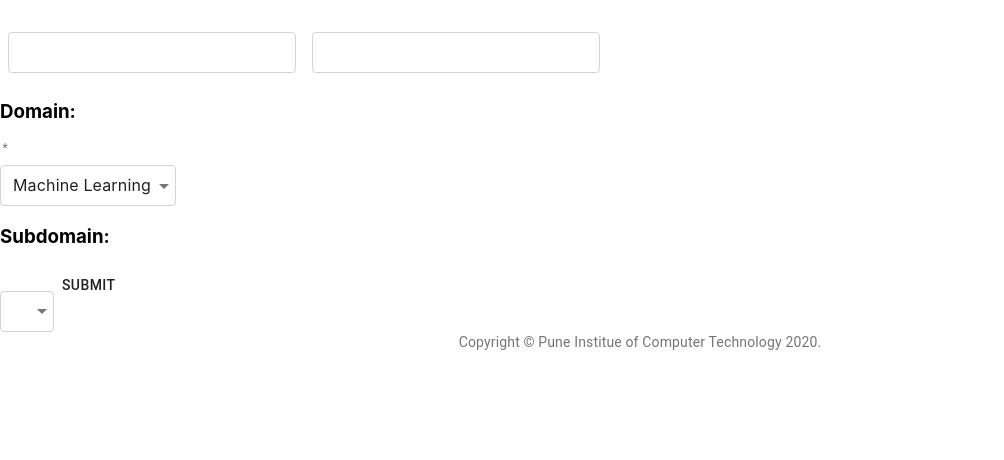
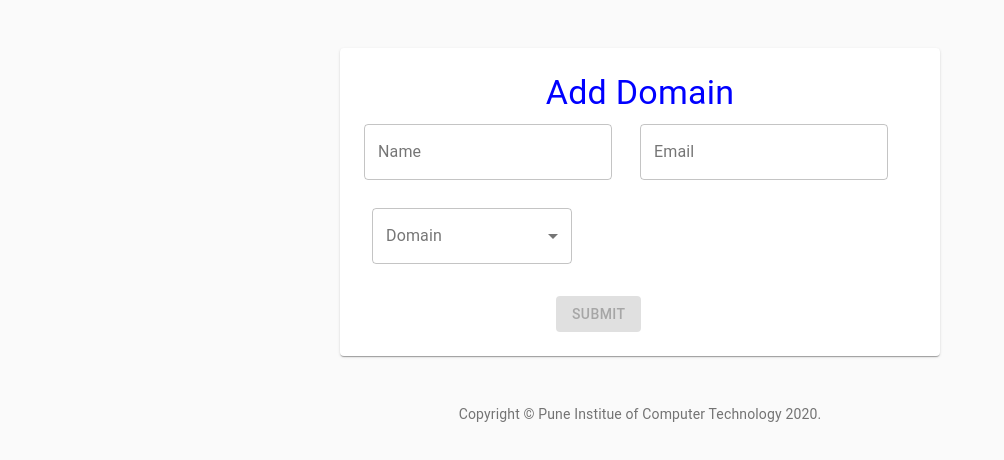
Before and after one commit to tejasdahad/dbms_pro, a React (Create React App) app: page /add_domain in a window 1280 px wide. Shown: the top 460 px of the page, without its empty margins (0-1004 px from the left). Built offline with nearby package versions, Linux system fonts and the light colour scheme; the HTML template or start-up script is replaced by a standard one.

Commit message:
Add domain completed

```diff
--- a/src/components/AddDomain.js
+++ b/src/components/AddDomain.js
@@ -1,4 +1,4 @@
-import React,{ useState } from 'react';
+import React,{ Fragment, useState } from 'react';
 import { makeStyles,withStyles } from '@material-ui/core/styles';
 import { addDomain }  from '../actions/users';
 import { connect } from 'react-redux';
@@ -11,6 +11,10 @@ import Select from '@material-ui/core/Select';
 import NativeSelect from '@material-ui/core/NativeSelect';
 import InputBase from '@material-ui/core/InputBase';
 import Button from '@material-ui/core/Button';
+import TextField from '@material-ui/core/TextField';
+import CssBaseline from '@material-ui/core/CssBaseline';
+import Paper from '@material-ui/core/Paper';
+import Grid from '@material-ui/core/Grid';
 
 function Copyright() {
     return (
@@ -63,6 +67,38 @@ const useStyles = makeStyles((theme) => ({
     margin:{
         margin: theme.spacing(1),
     },
+    layout: {
+        width: 'auto',
+        marginTop:theme.spacing(4),
+        marginLeft: theme.spacing(2),
+        marginRight: theme.spacing(2),
+        [theme.breakpoints.up(600 + theme.spacing(2) * 2)]: {
+          width: 600,
+          marginLeft: 'auto',
+          marginRight: 'auto',
+        },
+      },
+      paper: {
+        marginTop: theme.spacing(4),
+        marginBottom: theme.spacing(3),
+        padding: theme.spacing(2),
+        [theme.breakpoints.up(600 + theme.spacing(3) * 2)]: {
+          marginTop: theme.spacing(6),
+          marginBottom: theme.spacing(6),
+          padding: theme.spacing(3),
+        },
+      },
+      button: {
+        marginTop: theme.spacing(3),
+        marginLeft: theme.spacing(1),
+      },
+      formControl: {
+        margin: theme.spacing(1),
+        minWidth: 200,
+      },
+      selectEmpty: {
+        marginTop: theme.spacing(2),
+      },
 }));
 
 const AddDomain = ({addDomain,users,history }) => {
@@ -72,62 +108,93 @@ const AddDomain = ({addDomain,users,history }) => {
     const [email,setEmail] = useState('');
     const [name,setName] = useState('');
     return (
-        <div>
-            <FormControl className={classes.margin}>
-                <InputLabel htmlFor='name' autoFocus required defaultValue='' onChange={e => {
+        <Fragment>
+        <CssBaseline />
+        <main className={classes.layout}>
+        <Paper className={classes.paper}>
+        <Typography component="h1" variant="h4" align="center" style={{marginBottom:10,color:"blue"}}>
+            Add Domain
+          </Typography>
+            <Grid container>
+                <Grid item xs={6}>
+                    <TextField id="outlined-basic" label="Name" variant="outlined" value={name} onChange={e => {
                         e.preventDefault();
                         setName(e.target.value);
-                }}>
-                Name</InputLabel>
-                <BootstrapInput id='name'/>
-            </FormControl>
-            <FormControl className={classes.margin}>
-                <InputLabel htmlFor='email' required defaultValue='' onChange={e => {
+                    }} />
+                </Grid>
+                <Grid item xs={6} style={{marginBottom:20}}>
+                    <TextField id="outlined-basic" label="Email" variant="outlined" value={email} onChange={e => {
                         e.preventDefault();
                         setEmail(e.target.value);
-                }}>Email</InputLabel>
-                <BootstrapInput id='email'/>
-            </FormControl>
-            <h3>Domain:</h3>
-            <FormControl required className={classes.formControl}>
-                <InputLabel id='domain' />
-                <NativeSelect labelId='domain' id='selectdomain' value={domain} onChange={e => {
+                    }} />
+                </Grid>
+
+                <Grid item xs={6}>
+                    <FormControl variant="outlined" className={classes.formControl}>
+                    <InputLabel htmlFor="outlined-age-native-simple">Domain</InputLabel>
+                    <Select
+                        native
+                        value={domain}
+                        onChange={e => {
                             e.preventDefault();
                             setDomain(e.target.value);
-                }} input={<BootstrapInput/>}>
+                        }}
+                        label="Domain"
+                    >
+                        <option aria-label="None" value="" />
                         <option value={"Machinelearning"}>Machine Learning</option>
                         <option value={"Datascience"}>Data Science</option>
                         <option value={"Cybersecurity"}>Cybersecurity</option>
                         <option value={"Blockchain"}>Blockchain</option>
                         <option value={"IOT"}>Internet of Things</option>
-                </NativeSelect>
+                    </Select>
                     </FormControl>
-            <h3>Subdomain:</h3>
-            <FormControl required className={classes.formControl}>
-                <InputLabel id='subDomain' />
-                <NativeSelect labelId='subDomain' id='selectsubdomain' value={subDomain} onChange={e => {
+
+                </Grid>
+                <Grid item xs={6}>
+                    {domain!=='' && <FormControl variant="outlined" className={classes.formControl}>
+                    <InputLabel htmlFor="outlined-age-native-simple">Sub Domain</InputLabel>
+                    <Select
+                        native
+                        value={subDomain}
+                        onChange={e => {
                             e.preventDefault();
                             setSubdomain(e.target.value);
-                }} input={<BootstrapInput/>}>
+                        }}
+                        label="Sub Domain"
+                    >
+                        <option aria-label="None" value="" />
                         { domain === 'Machinelearning' && <option value={"Image rec"}>Image Recognition</option>}
                         { domain === 'Machinelearning' && <option value={"NLP"}>NLP</option>}
                         { domain === 'Datascience' && <option value={"Analysis"}>Data Analysis</option>}
                         { domain === 'Cybersecurity' && <option value={"Pentester"}>Penetration testing</option>}
                         { domain === 'Blockchain' && <option value={"Cryptocurrency"}>CryptoCurrency</option>}
                         { domain === 'IOT' && <option value={'Softdev'}>Software Devloper</option>}
-                </NativeSelect>
-            </FormControl>
-            <Button onClick={(e) => {
+                    </Select>
+                    </FormControl>}
+
+                </Grid>
+
+                <Grid item xs={4}></Grid>
+                <Grid item xs={4}>
+                    <Button disabled={
+                        (domain!==''&&subDomain!==''&&email!==''&&name!=='')?false:true
+                    } className={classes.button} variant="contained" color="primary" onClick={(e) => {
                         e.preventDefault();
-                console.log(domain);
-                console.log(subDomain);
-                console.log(name);
-                console.log(email);
-                //addDomain({domain,subDomain,email,name, user:users.user,userId: users.userId});
-                //history.push("/profile");
+                        addDomain({domain,subDomain,email,name, user:users.user,userId: users.userId});
+                        history.push("/profile");
                     }}>Submit</Button>
+                </Grid>
+            </Grid>
+
+
+
+            </Paper>
             <Copyright />
-        </div>
+
+        </main>
+
+        </Fragment>
     );
 }
 
```
Lines whose indentation alone changed are shown as unchanged.
